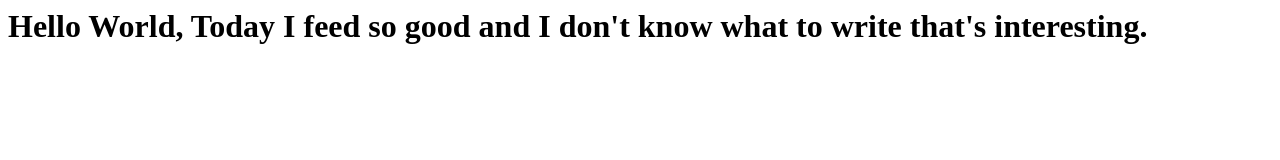
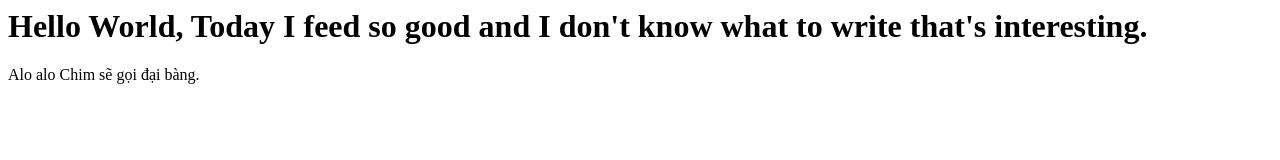
Before and after one commit to PantherD1202/Coursera_test, a plain HTML site: page index.html in a window 1280 px wide. Drawn offline with Linux system fonts and the light colour scheme.

Commit message:
update_version1

```diff
--- a/index.html
+++ b/index.html
@@ -6,5 +6,6 @@
 </head>
 <body>
     <h1>Hello World, Today I feed so good and I don't know what to write that's interesting.</h1>
+    <p>Alo alo Chim sẽ gọi đại bàng.</p>
 </body>
 </html>
```
